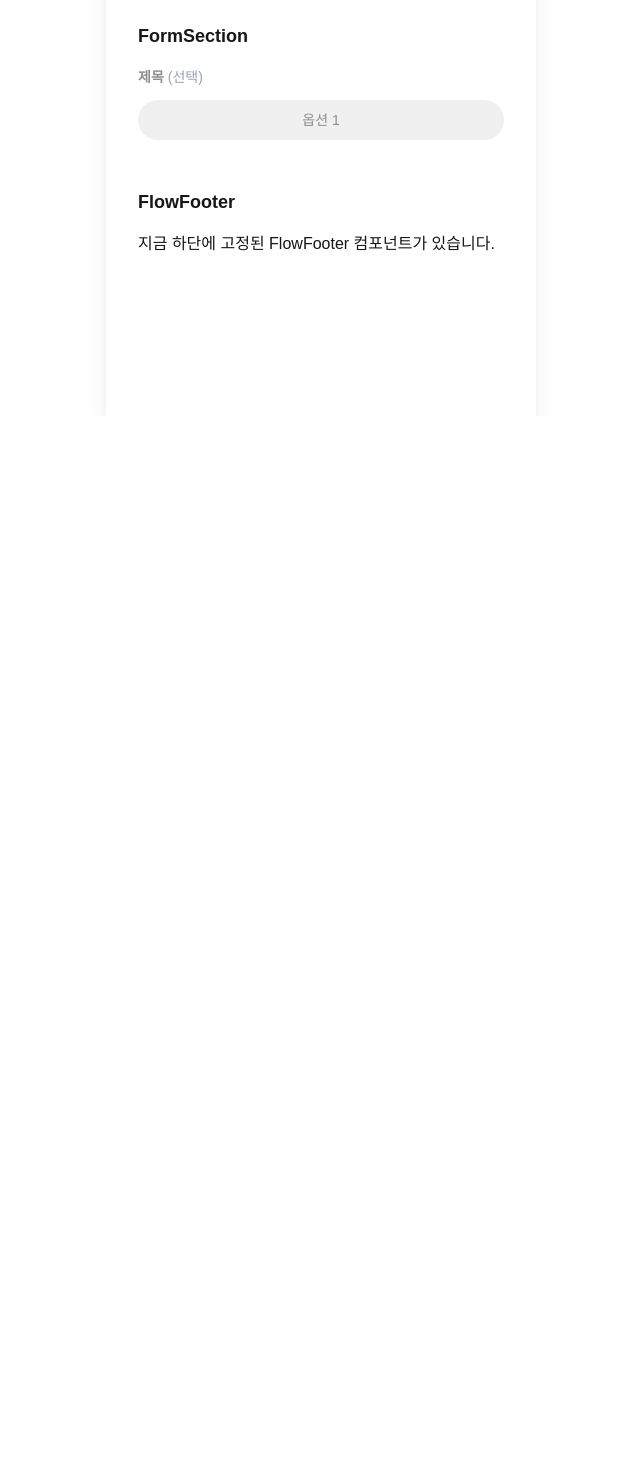
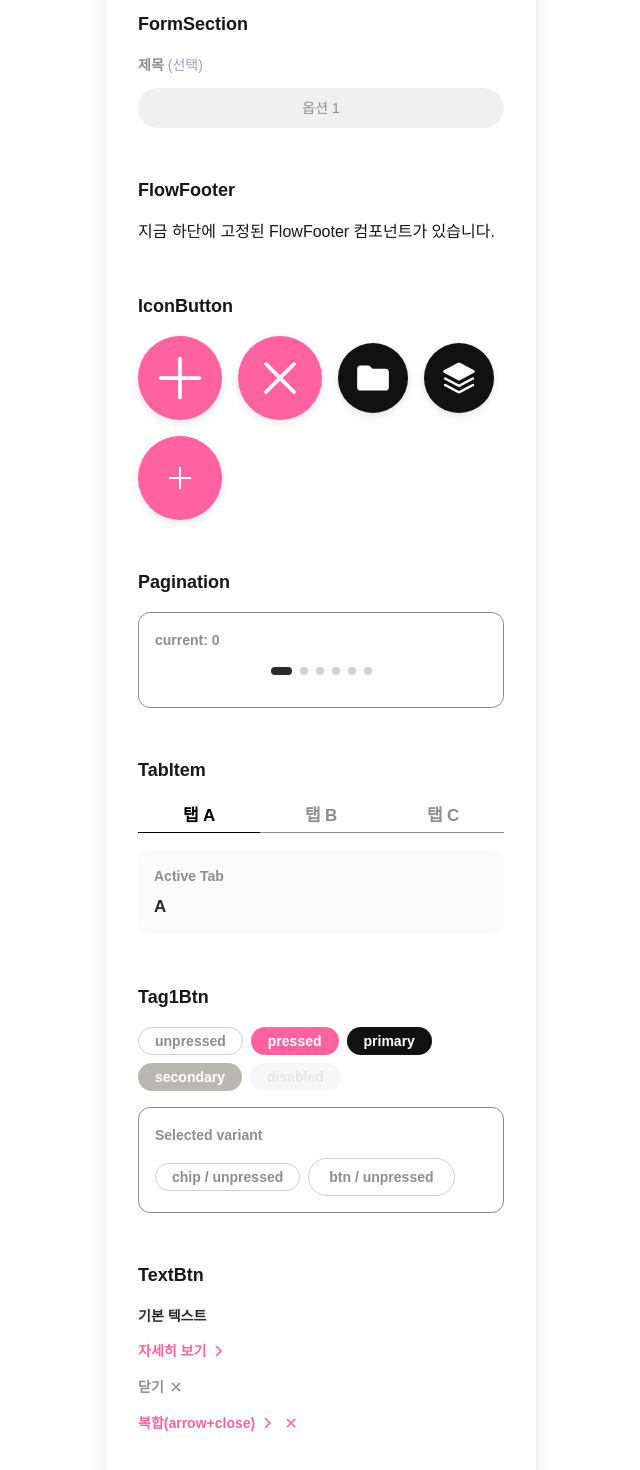
Before and after one commit to dnd-side-project/dnd-14th-4-frontend, a Next.js app: page /dev in a window 1280 px wide. Shown: the part 1078-2548 px from the top of the page, without its empty margins (319-959 px from the left). Before the commit the page ends 1494 px from the top, so only its background shows below. Built offline with nearby package versions, Linux system fonts and the light colour scheme; a web font is replaced by a local one.

Commit message:
feat: 추가된 컴포넌트 개발용페이지에 추가

```diff
--- a/src/app/dev/page.tsx
+++ b/src/app/dev/page.tsx
@@ -1,6 +1,7 @@
 "use client";
 
 import * as React from "react";
+
 import { BtnSelection } from "@/shared/ui/BtnSelection";
 import { Button } from "@/shared/ui/Button";
 import { FlowFooter } from "@/shared/ui/FlowFooter";
@@ -8,10 +9,23 @@ import { FormSection } from "@/shared/ui/FormSection";
 import { Tag2Btn } from "@/shared/ui/Tag2Btn";
 import { TextField } from "@/shared/ui/TextField";
 
+import Pagination from "@/shared/ui/Pagination";
+import TabItem from "@/shared/ui/TabItem";
+import Tag1Btn from "@/shared/ui/Tag1Btn";
+import TextBtn from "@/shared/ui/TextBtn";
+import IconButton from "@/shared/ui/IconBtn";
+
 export default function DevUiPageClient() {
   const [selected, setSelected] = React.useState(false);
   const [tagSelected, setTagSelected] = React.useState(true);
   const [text, setText] = React.useState("");
+
+  // ✅ Pagination / Tabs / Tag1 / TextBtn 데모용 상태
+  const [page, setPage] = React.useState(0);
+  const [tab, setTab] = React.useState<"A" | "B" | "C">("A");
+  const [tag1Variant, setTag1Variant] = React.useState<
+    "unpressed" | "pressed" | "primary" | "secondary" | "disabled"
+  >("unpressed");
 
   return (
     <main className="min-h-dvh bg-white p-8 space-y-12 pb-40">
@@ -37,13 +51,12 @@ export default function DevUiPageClient() {
       <section className="space-y-4">
         <h2 className="text-lg font-semibold">Button</h2>
 
-        <Button>Filled Button</Button>
-
-        <Button variant="outlined">Outlined</Button>
-
-        <Button variant="text">Text Button</Button>
-
-        <Button isLoading>Loading Button</Button>
+        <div className="flex flex-wrap gap-3">
+          <Button>Filled Button</Button>
+          <Button variant="outlined">Outlined</Button>
+          <Button variant="text">Text Button</Button>
+          <Button isLoading>Loading Button</Button>
+        </div>
       </section>
 
       {/* ----------------Tag2Btn-------------- */}
@@ -100,6 +113,120 @@ export default function DevUiPageClient() {
           onClick={() => alert("다음 클릭")}
         />
       </section>
+
+      {/* ==================  추가된 공통 컴포넌트 데모 ================== */}
+
+      {/* ----------------IconButton-------------- */}
+      <section className="space-y-4">
+        <h2 className="text-lg font-semibold">IconButton</h2>
+
+        <div className="flex flex-wrap items-center gap-4">
+          <IconButton variant="plus" onClick={() => alert("plus")} />
+          <IconButton variant="close" onClick={() => alert("close")} />
+          <IconButton variant="pack" onClick={() => alert("pack")} />
+          <IconButton variant="item" onClick={() => alert("item")} />
+
+          {/* iconSize override 예시 */}
+          <IconButton variant="plus" iconSize="w-8 h-8" />
+        </div>
+      </section>
+
+      {/* ----------------Pagination-------------- */}
+      <section className="space-y-4">
+        <h2 className="text-lg font-semibold">Pagination</h2>
+
+        <div className="rounded-xl border border-line-normal p-4">
+          <div className="type-label1 text-label-subtle">current: {page}</div>
+          <Pagination total={6} current={page} onChange={setPage} />
+        </div>
+      </section>
+
+      {/* ----------------TabItem-------------- */}
+      <section className="space-y-4">
+        <h2 className="text-lg font-semibold">TabItem</h2>
+
+        <div className="w-full max-w-md">
+          <div role="tablist" className="flex">
+            <TabItem isActive={tab === "A"} onClick={() => setTab("A")}>
+              탭 A
+            </TabItem>
+            <TabItem isActive={tab === "B"} onClick={() => setTab("B")}>
+              탭 B
+            </TabItem>
+            <TabItem isActive={tab === "C"} onClick={() => setTab("C")}>
+              탭 C
+            </TabItem>
+          </div>
+
+          <div className="mt-4 rounded-xl bg-neutral-99 p-4">
+            <div className="type-label1 text-label-subtle">Active Tab</div>
+            <div className="mt-2 type-headline2 text-label-default">{tab}</div>
+          </div>
+        </div>
+      </section>
+
+      {/* ----------------Tag1Btn-------------- */}
+      <section className="space-y-4">
+        <h2 className="text-lg font-semibold">Tag1Btn</h2>
+
+        <div className="flex flex-wrap gap-2">
+          <Tag1Btn
+            variant="unpressed"
+            onClick={() => setTag1Variant("unpressed")}
+          >
+            unpressed
+          </Tag1Btn>
+          <Tag1Btn variant="pressed" onClick={() => setTag1Variant("pressed")}>
+            pressed
+          </Tag1Btn>
+          <Tag1Btn variant="primary" onClick={() => setTag1Variant("primary")}>
+            primary
+          </Tag1Btn>
+          <Tag1Btn
+            variant="secondary"
+            onClick={() => setTag1Variant("secondary")}
+          >
+            secondary
+          </Tag1Btn>
+          <Tag1Btn variant="disabled">disabled</Tag1Btn>
+        </div>
+
+        <div className="rounded-xl border border-line-normal p-4 space-y-3">
+          <div className="type-label1 text-label-subtle">Selected variant</div>
+
+          <div className="flex flex-wrap items-center gap-2">
+            <Tag1Btn variant={tag1Variant} mode="chip">
+              chip / {tag1Variant}
+            </Tag1Btn>
+            <Tag1Btn variant={tag1Variant} mode="btn">
+              btn / {tag1Variant}
+            </Tag1Btn>
+          </div>
+        </div>
+      </section>
+
+      {/* ----------------TextBtn-------------- */}
+      <section className="space-y-4">
+        <h2 className="text-lg font-semibold">TextBtn</h2>
+
+        <div className="flex flex-col gap-3">
+          <TextBtn status="black" onClick={() => alert("black")}>
+            기본 텍스트
+          </TextBtn>
+
+          <TextBtn status="pink" arrow onClick={() => alert("pink arrow")}>
+            자세히 보기
+          </TextBtn>
+
+          <TextBtn status="gray" close onClick={() => alert("gray close")}>
+            닫기
+          </TextBtn>
+
+          <TextBtn status="pink" arrow close onClick={() => alert("both")}>
+            복합(arrow+close)
+          </TextBtn>
+        </div>
+      </section>
     </main>
   );
 }
```
